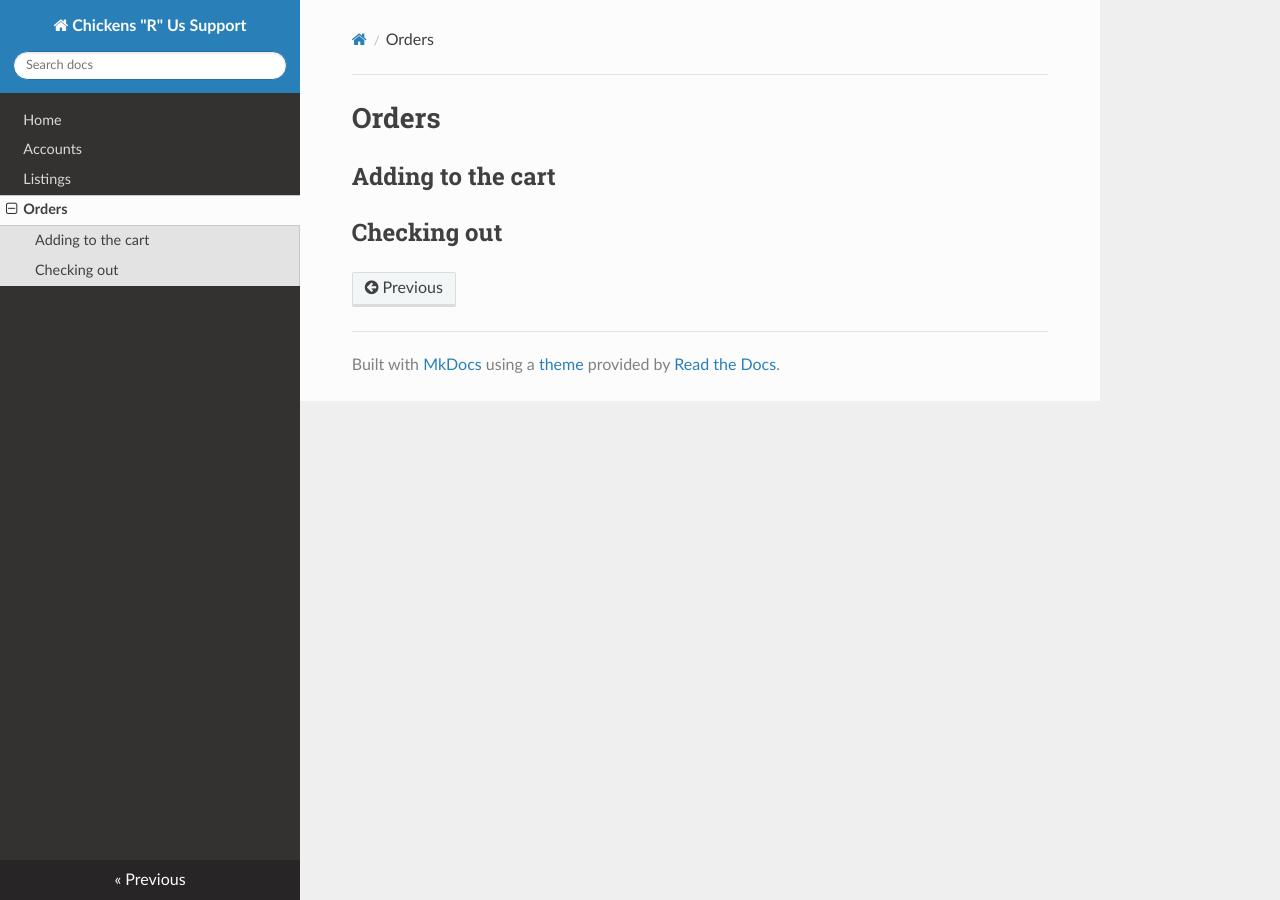
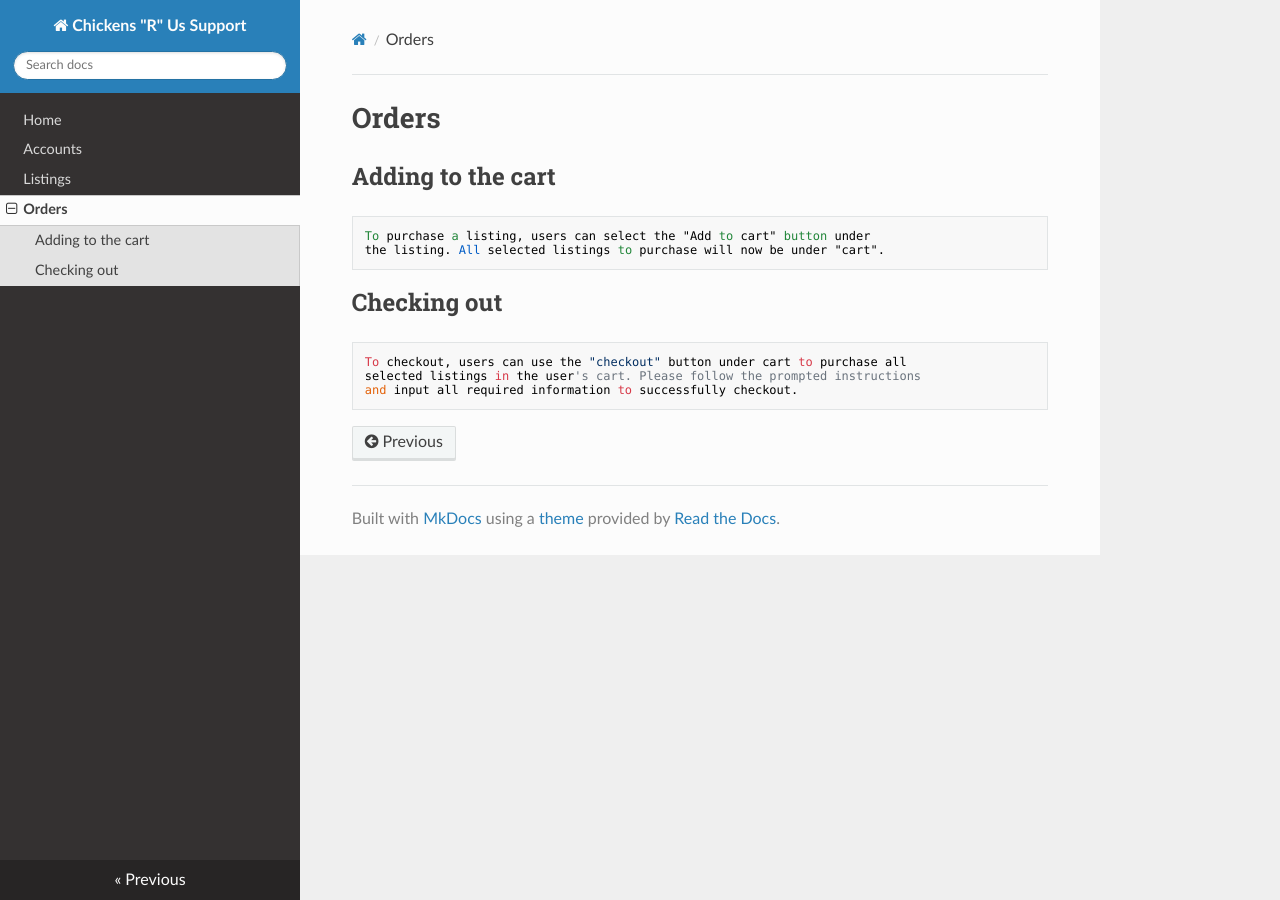
Before and after one commit to alexanderjshapiro/chickensrus, an MkDocs documentation site: the page built from docs/orders.md, in a window 1280 px wide. Built offline with MkDocs 1.6.1, drawn with Linux system fonts in a browser that asks for light colours; nearby versions of some CDN libraries.

Commit message:
documentation for orders

```diff
--- a/docs/orders.md
+++ b/docs/orders.md
@@ -1,5 +1,9 @@
 # Orders
 
 ## Adding to the cart
-
+    To purchase a listing, users can select the "Add to cart" button under
+    the listing. All selected listings to purchase will now be under "cart".
 ## Checking out
+    To checkout, users can use the "checkout" button under cart to purchase all
+    selected listings in the user's cart. Please follow the prompted instructions
+    and input all required information to successfully checkout.
```
